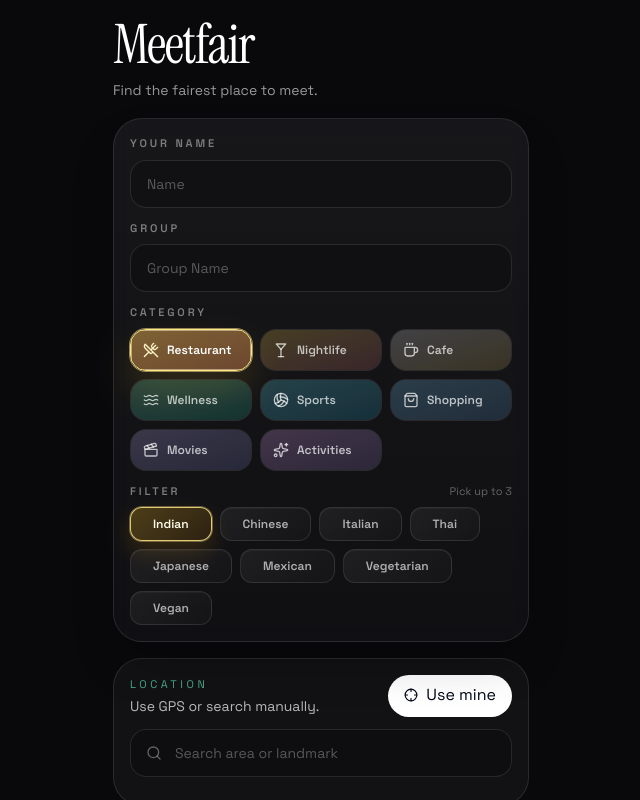
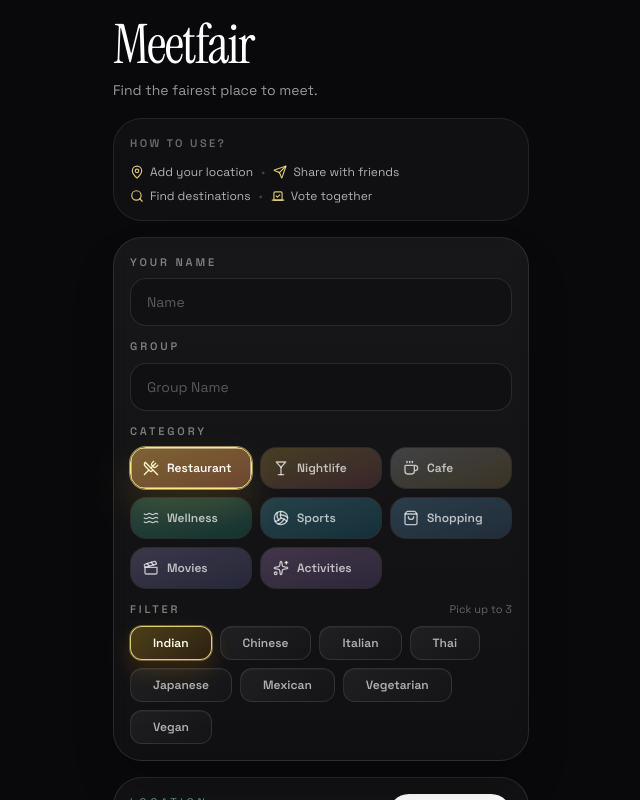
Before and after one commit to Akhilesh-Ojha/where-to, a Next.js app: page / in a window 1280 px wide. Shown: the top 800 px of the page, without its empty margins (319-959 px from the left). Built offline with nearby package versions, Linux system fonts and the light colour scheme.

Commit message:
Added instructions

```diff
--- a/src/components/home-page.tsx
+++ b/src/components/home-page.tsx
@@ -7,13 +7,16 @@ import {
   Check,
   Coffee,
   Crosshair,
+  MapPin,
   Martini,
   LoaderCircle,
   ShoppingBag,
   Search,
+  Send,
   Sparkles,
   Volleyball,
   UtensilsCrossed,
+  Vote,
   Waves,
 } from "lucide-react";
 import { getCategoryDefinition, type CategoryId } from "@/lib/categories";
@@ -310,6 +313,23 @@ export function HomePage() {
           <p className="mt-2 max-w-[18rem] text-sm leading-6 text-white/58">
             Find the fairest place to meet.
           </p>
+          <div className="mt-4 w-full rounded-[1.8rem] border border-white/8 bg-white/[0.03] p-4">
+            <p className="text-[11px] font-semibold uppercase tracking-[0.22em] text-white/38">
+              How to use?
+            </p>
+            <div className="mt-3 grid gap-2 text-xs text-white/68">
+              <div className="flex flex-wrap items-center gap-2">
+                <HowItWorksStep icon={MapPin} label="Add your location" />
+                <span className="text-white/20">•</span>
+                <HowItWorksStep icon={Send} label="Share with friends" />
+              </div>
+              <div className="flex flex-wrap items-center gap-2">
+                <HowItWorksStep icon={Search} label="Find destinations" />
+                <span className="text-white/20">•</span>
+                <HowItWorksStep icon={Vote} label="Vote together" />
+              </div>
+            </div>
+          </div>
         </div>
 
         <form onSubmit={handleSubmit} className="grid gap-4">
@@ -575,3 +595,18 @@ function InlineNotice({ icon, text }: { icon: ReactNode; text: string }) {
     </div>
   );
 }
+
+function HowItWorksStep({
+  icon: Icon,
+  label,
+}: {
+  icon: typeof MapPin;
+  label: string;
+}) {
+  return (
+    <span className="inline-flex items-center gap-1.5">
+      <Icon className="h-3.5 w-3.5 text-amber-200/85" />
+      <span>{label}</span>
+    </span>
+  );
+}
```
